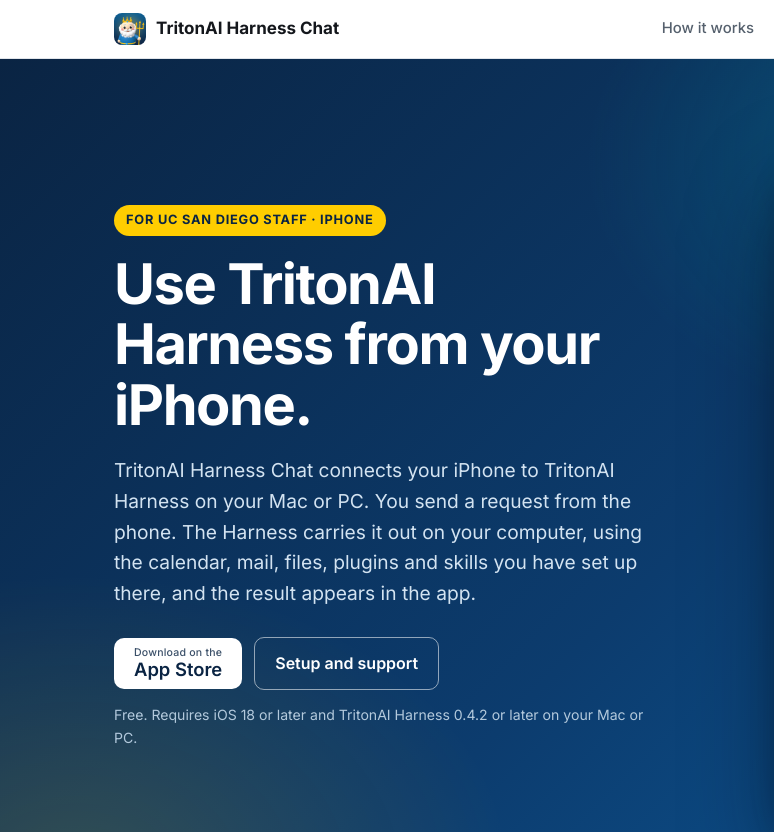
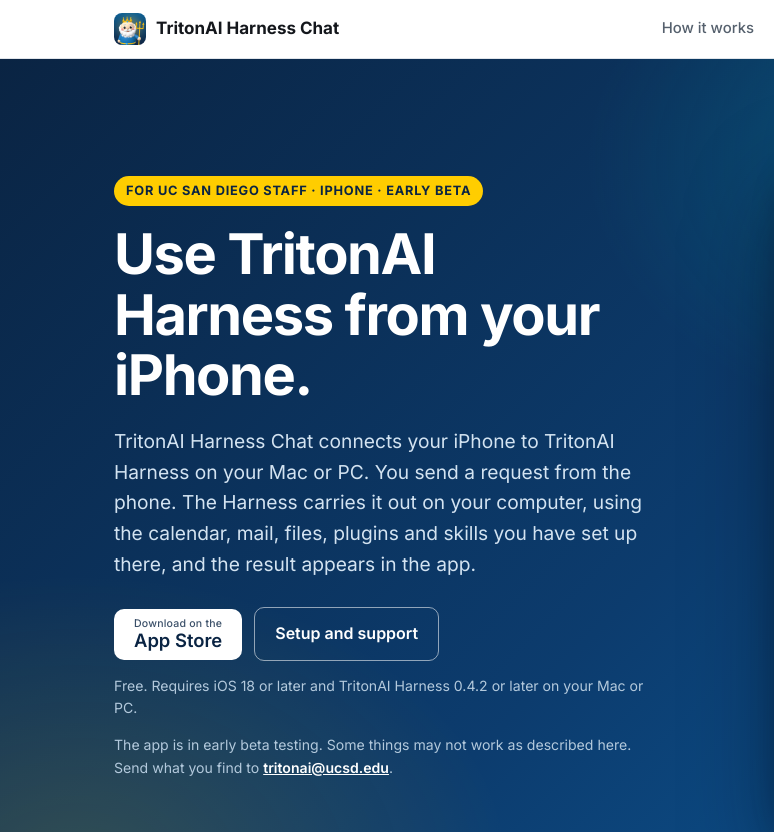
Before and after one commit to bpollak/harness-chat, a plain HTML site: page index.html in a window 1280 px wide. Shown: the top 832 px of the page, 0-774 px from the left. Drawn offline with Linux system fonts and the light colour scheme.

Commit message:
Say the app is in early beta testing
Co-Authored-By: Claude Fable 5.2 <noreply@anthropic.com>
Claude-Session: https://claude.ai/code/session_01Np5LLGwxWsHBdf3EWVDB9q

```diff
--- a/index.html
+++ b/index.html
@@ -39,7 +39,7 @@
 <section class="hero" id="top">
   <div class="wrap hero-grid">
     <div class="hero-copy">
-      <p class="eyebrow">For UC San Diego staff · iPhone</p>
+      <p class="eyebrow">For UC San Diego staff · iPhone · Early beta</p>
       <h1>Use TritonAI Harness from your iPhone.</h1>
       <p class="lede">TritonAI Harness Chat connects your iPhone to TritonAI Harness on your Mac or PC. You send a request from the phone. The Harness carries it out on your computer, using the calendar, mail, files, plugins and skills you have set up there, and the result appears in the app.</p>
       <div class="cta">
@@ -47,6 +47,7 @@
         <a class="btn ghost" href="https://tritonai.ucsd.edu/developer-apis/harness-phone-app.html">Setup and support</a>
       </div>
       <p class="fine">Free. Requires iOS 18 or later and TritonAI Harness 0.4.2 or later on your Mac or PC.</p>
+      <p class="fine">The app is in early beta testing. Some things may not work as described here. Send what you find to <a href="mailto:tritonai@ucsd.edu">tritonai@ucsd.edu</a>.</p>
     </div>
 
     <div class="device-stage">
@@ -252,6 +253,7 @@
     <h2>Frequently asked questions.</h2>
     <details><summary>How does it relate to TritonAI Harness?</summary><p>The app is a phone client for TritonAI Harness. The Harness runs on your Mac or PC and carries out requests with your accounts, plugins and skills. The app lets you send requests, approve steps and read results when you are away from that computer.</p></details>
     <details><summary>Which version of TritonAI Harness do I need?</summary><p>Version 0.4.2 or later, which is the current stable release. Earlier versions cannot connect to the app. To check, open TritonAI Harness on your computer and look at the version in its settings.</p></details>
+    <details><summary>Is the app finished?</summary><p>No. It is in early beta testing. It is being tried by a small group of UC San Diego staff, and parts of it will change. If something does not work, email <a href="mailto:tritonai@ucsd.edu">tritonai@ucsd.edu</a>.</p></details>
     <details><summary>Who is it for?</summary><p>UC San Diego staff who use TritonAI Harness on a Mac or PC. The app is a companion to the Harness and needs it to do real work.</p></details>
     <details><summary>Does my computer have to be on?</summary><p>Yes. Requests are carried out on your computer, so it must be awake with TritonAI Harness open. If the computer cannot be reached, the app keeps your message and sends it when the connection returns.</p></details>
     <details><summary>Do I have to be on the same Wi-Fi?</summary><p>By default, yes. With Tailscale installed on both the phone and the computer, the app also connects from other networks.</p></details>
--- a/styles.css
+++ b/styles.css
@@ -242,6 +242,7 @@ footer { border-top: 1px solid var(--line); color: var(--muted); padding: 26px 0
 .hero .rotor { color: var(--yellow); }
 .hero .lede { color: #d3e3f1; }
 .hero .fine { color: #b3c9dc; }
+.hero .fine a { color: #fff; }
 .hero .store { background: #fff; color: #0a2443; }
 .hero .btn.ghost { background: transparent; color: #fff; border-color: rgba(255, 255, 255, .55); }
 .hero .btn.ghost:hover { background: rgba(255, 255, 255, .1); border-color: #fff; }
```
